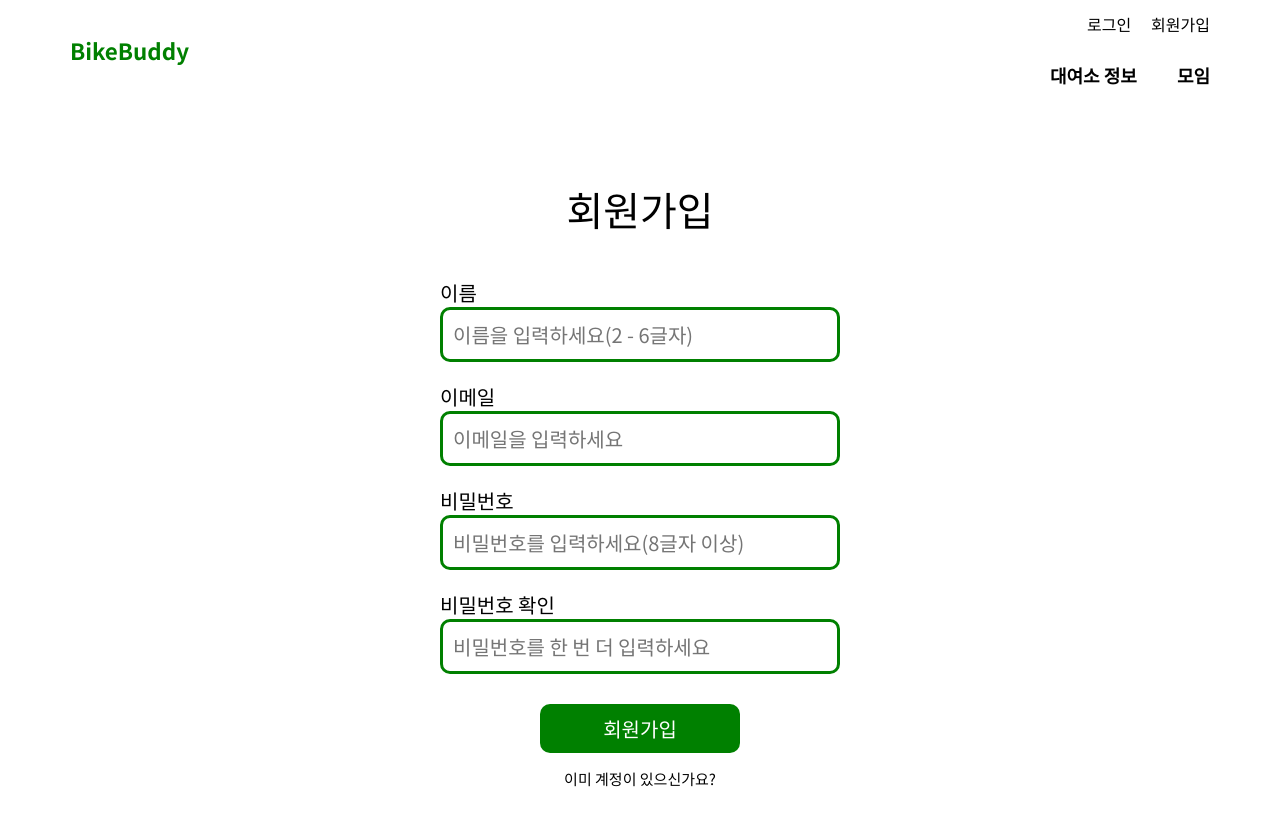
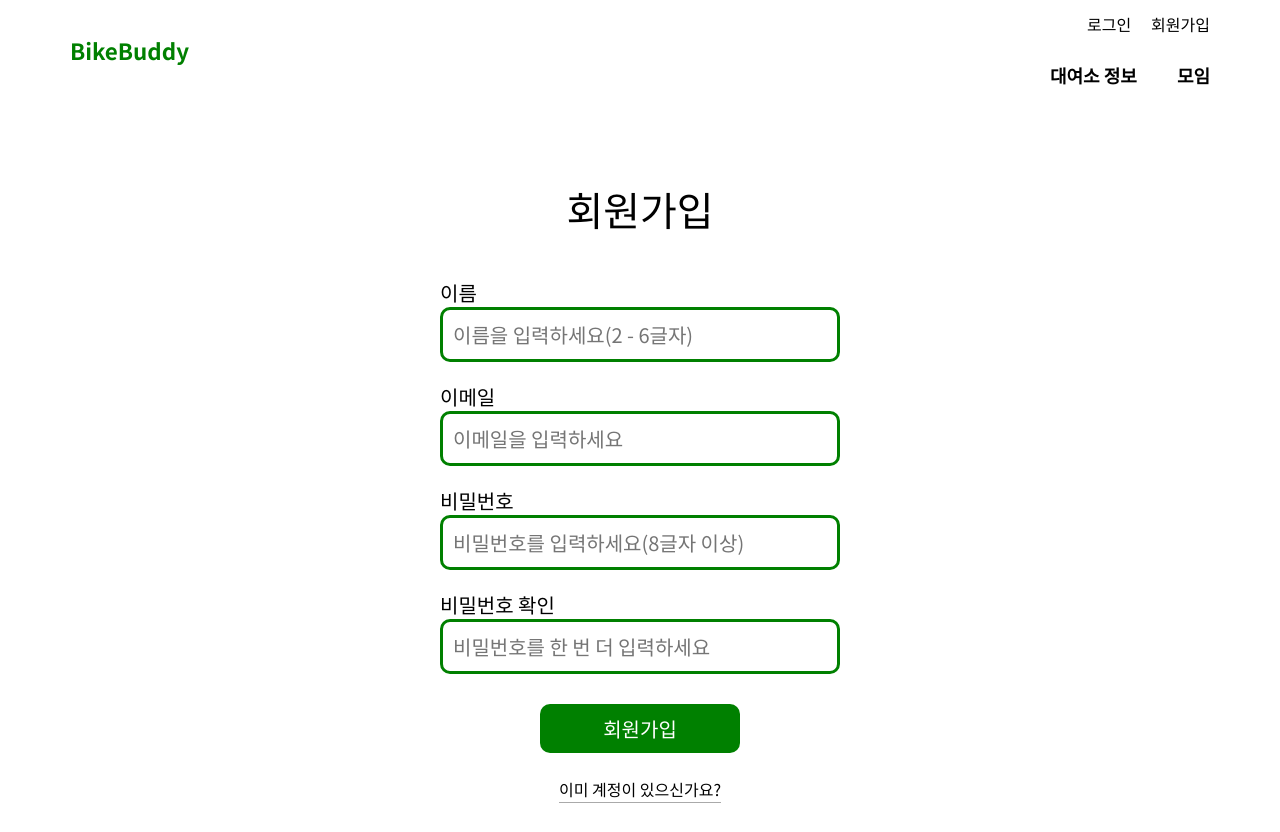
Before and after one commit to ys9494/bike-buddy, a React (Create React App) app: page /signup in a window 1280 px wide. Built offline with nearby package versions, Linux system fonts and the light colour scheme; what react-naver-maps would draw is missing.

Commit message:
finalfinalfinal

```diff
--- a/src/pages/LoginPage/Login.js
+++ b/src/pages/LoginPage/Login.js
@@ -1,5 +1,10 @@
 import React, { useRef, useState, useCallback } from "react";
-import { LoginWrapper, LoginForm, InputWrapper } from "./login-styled";
+import {
+  LoginWrapper,
+  LoginForm,
+  InputWrapper,
+  GotoSignup,
+} from "./login-styled";
 import { Link, useNavigate } from "react-router-dom";
 import * as API from "../../commons/api";
 import { useUserDispatch } from "../../context/UserContext";
@@ -76,6 +81,9 @@ const Login = () => {
             />
           </InputWrapper>
           <button>로그인</button>
+          <GotoSignup>
+            <Link to="/signup">게정이 없으신가요?</Link>
+          </GotoSignup>
         </LoginForm>
       </LoginWrapper>
     </>
--- a/src/pages/LoginPage/login-styled.js
+++ b/src/pages/LoginPage/login-styled.js
@@ -28,6 +28,10 @@ export const LoginForm = styled.form`
     border: none;
     border-radius: 10px;
     cursor: pointer;
+    &:hover {
+      opacity: 0.7;
+      transition: all 0.3s;
+    }
   }
 `;
 
@@ -47,3 +51,16 @@ export const InputWrapper = styled.div`
     }
   }
 `;
+
+export const GotoSignup = styled.div`
+  margin-top: 20px;
+  border-bottom: 1px solid #aaa;
+
+  a {
+    font-size: 1rem;
+  }
+  &:hover {
+    border-bottom: 1px solid #000;
+    transition: all 0.3s;
+  }
+`;
--- a/src/pages/SignupPage/signup-styled.js
+++ b/src/pages/SignupPage/signup-styled.js
@@ -29,6 +29,10 @@ export const SignupForm = styled.form`
     border: none;
     border-radius: 10px;
     cursor: pointer;
+    &:hover {
+      opacity: 0.7;
+      transition: all 0.3s;
+    }
   }
 `;
 
@@ -49,8 +53,16 @@ export const InputWrapper = styled.div`
 `;
 
 export const GotoLogin = styled.div`
-  margin-top: 15px;
-  font-size: 15px;
+  margin-top: 20px;
+  border-bottom: 1px solid #aaa;
+
+  a {
+    font-size: 1rem;
+  }
+  &:hover {
+    border-bottom: 1px solid #000;
+    transition: all 0.3s;
+  }
 `;
 
 export const Button = styled.button``;
```
